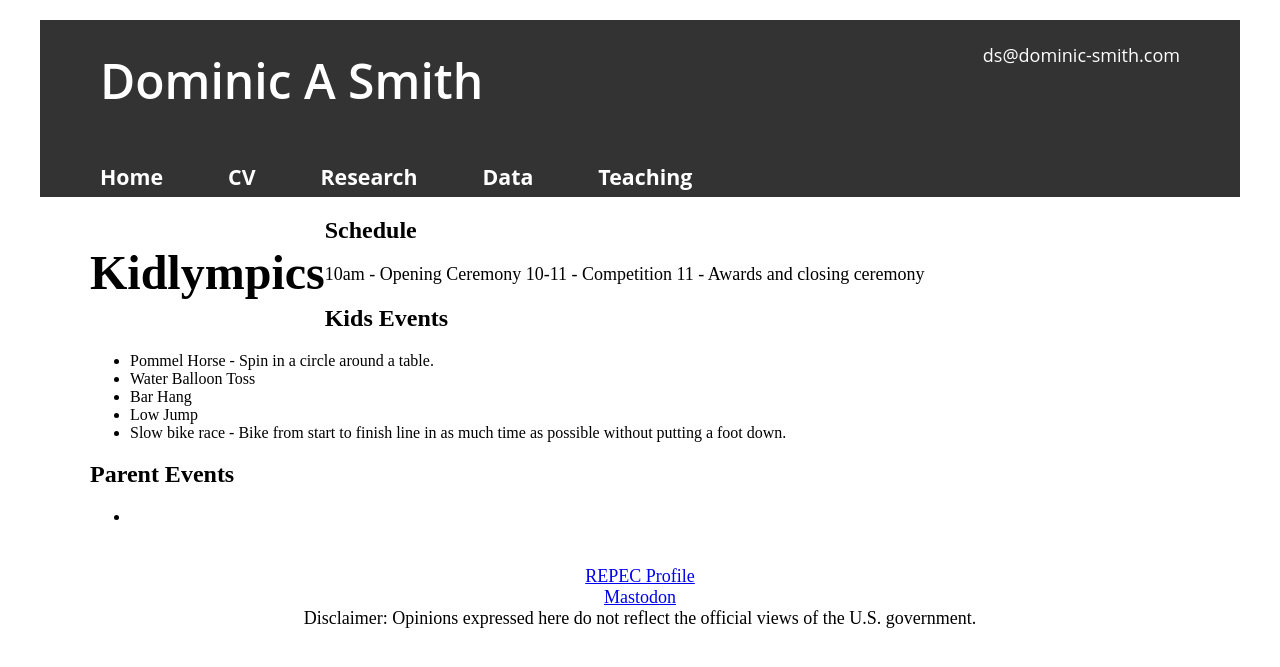
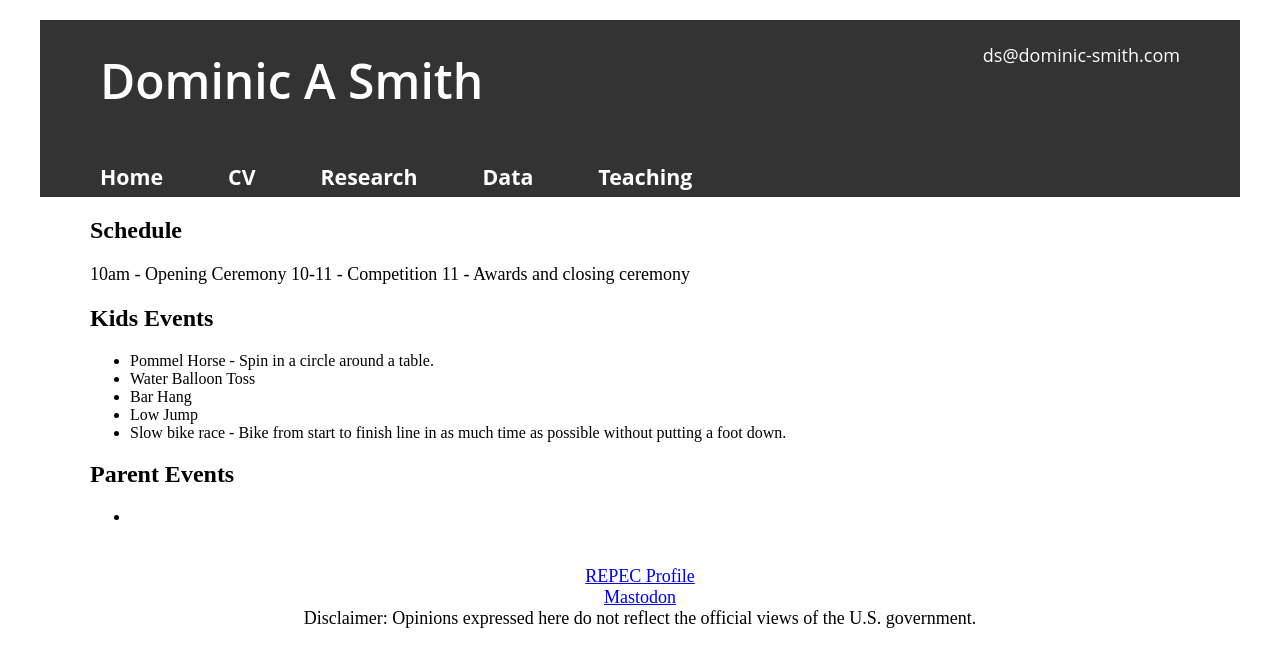
Before and after one commit to dominic-smith/dominic-smith.github.io, a Jekyll site: the page built from kidlympics.md, in a window 1280 px wide. Shown: the top 667 px of the page. Built offline with Jekyll 4.4.1, drawn with Linux system fonts in a browser that asks for light colours; our own code applies the rules of GitHub Pages for plain Markdown files.

Commit message:
Update kidlympics.md

```diff
--- a/kidlympics.md
+++ b/kidlympics.md
@@ -1,4 +1,3 @@
-# Kidlympics
 
 ## Schedule
 10am - Opening Ceremony
```
